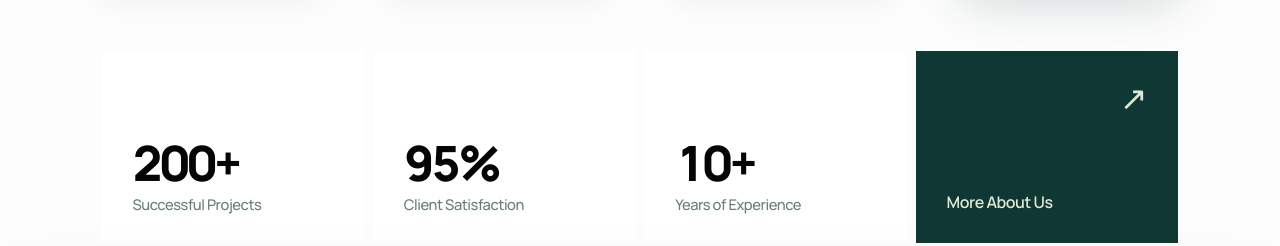
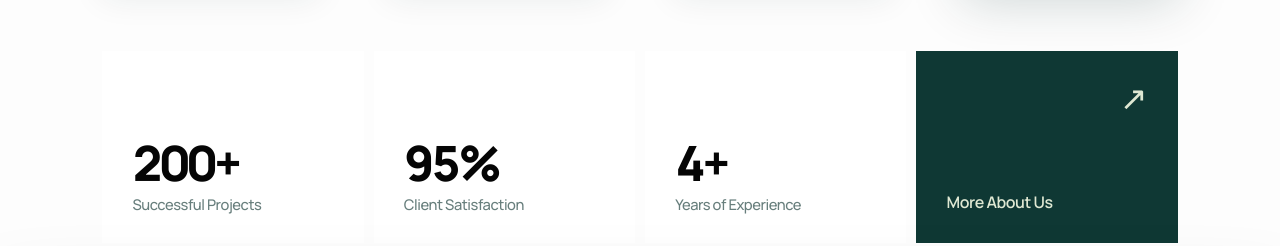
Before and after one commit to iqrarhussain123/cinemorastudios, a Next.js app: page / in a window 1280 px wide. Shown: the part 2120-2366 px from the top of the page. Built offline with nearby package versions, Linux system fonts and the light colour scheme.

Commit message:
Update experience to four years

```diff
--- a/components/impact-section.tsx
+++ b/components/impact-section.tsx
@@ -7,7 +7,7 @@ import { RollingText } from "@/components/rolling-link";
 const impactStats = [
   ["Successful Projects", "200+"],
   ["Client Satisfaction", "95%"],
-  ["Years of Experience", "10+"],
+  ["Years of Experience", "4+"],
 ];
 
 const workflow = [
```
